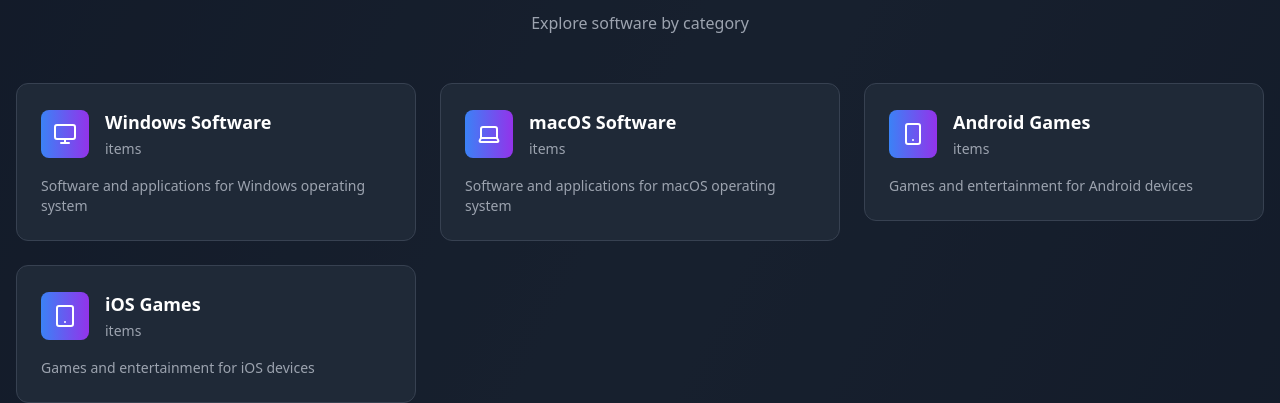
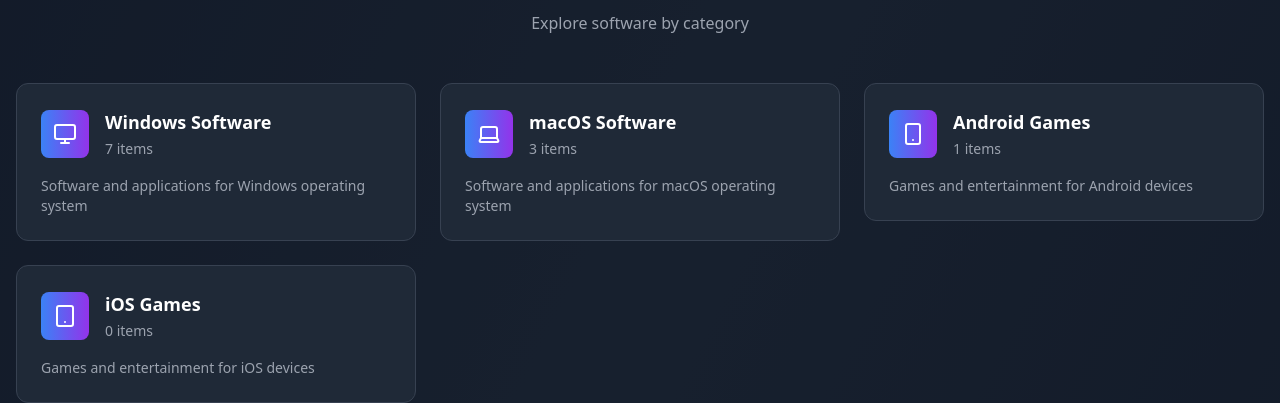
Before and after one commit to rbibihas/soft, a React (Vite) app: page / in a window 1280 px wide. Shown: the part 1080-1483 px from the top of the page. Built offline with nearby package versions, Linux system fonts and the light colour scheme.

Commit message:
Updated HomePage.tsx

```diff
--- a/src/pages/HomePage.tsx
+++ b/src/pages/HomePage.tsx
@@ -7,6 +7,20 @@ import { software, categories } from '../data/mockData';
 export const HomePage: React.FC = () => {
   const featuredSoftware = software.slice(0, 3);
   const recentSoftware = software.slice(3, 9);
+
+  const getCategoryCount = (categoryId: string) => {
+    const category = categories.find(c => c.id === categoryId);
+    if (category?.type === 'platform') {
+      // For platforms, count all software in subcategories
+      return software.filter(item => {
+        const itemCategory = categories.find(cat => cat.id === item.category);
+        return itemCategory?.parentId === categoryId;
+      }).length;
+    } else {
+      // For subcategories, count direct software items
+      return software.filter(item => item.category === categoryId).length;
+    }
+  };
 
   return (
     <div className="min-h-screen bg-gradient-to-br from-gray-900 via-gray-800 to-gray-900">
@@ -49,7 +63,7 @@ export const HomePage: React.FC = () => {
 
           <div className="grid grid-cols-1 md:grid-cols-2 lg:grid-cols-3 gap-6">
             {categories.filter(cat => cat.type === 'platform').map((category) => (
-              <CategoryCard key={category.id} category={category} />
+              <CategoryCard key={category.id} category={category} count={getCategoryCount(category.id)} />
             ))}
           </div>
         </div>
--- a/src/pages/admin/CategoryManagement.tsx
+++ b/src/pages/admin/CategoryManagement.tsx
@@ -97,7 +97,7 @@ export const CategoryManagement: React.FC = () => {
                 <h2 className="text-2xl font-bold text-white mb-4">Platforms</h2>
                 <div className="grid grid-cols-1 md:grid-cols-2 lg:grid-cols-4 gap-6">
                   {categories.filter(cat => cat.type === 'platform').map((category) => (
-                    <CategoryCard key={category.id} category={category} />
+                    <CategoryCard key={category.id} category={category} count={getCategoryCount(category.id)} />
                   ))}
                 </div>
               </div>
@@ -112,7 +112,7 @@ export const CategoryManagement: React.FC = () => {
                     <h2 className="text-xl font-bold text-white mb-4">{platform.name} - Subcategories</h2>
                     <div className="grid grid-cols-1 md:grid-cols-2 lg:grid-cols-3 gap-6">
                       {subcategories.map((category) => (
-                        <CategoryCard key={category.id} category={category} />
+                        <CategoryCard key={category.id} category={category} count={getCategoryCount(category.id)} />
                       ))}
                     </div>
                   </div>
@@ -124,7 +124,7 @@ export const CategoryManagement: React.FC = () => {
           {viewMode === 'platforms' && (
             <div className="grid grid-cols-1 md:grid-cols-2 lg:grid-cols-4 gap-6">
               {categories.filter(cat => cat.type === 'platform').map((category) => (
-                <CategoryCard key={category.id} category={category} />
+                <CategoryCard key={category.id} category={category} count={getCategoryCount(category.id)} />
               ))}
             </div>
           )}
@@ -132,7 +132,7 @@ export const CategoryManagement: React.FC = () => {
           {viewMode === 'subcategories' && (
             <div className="grid grid-cols-1 md:grid-cols-2 lg:grid-cols-3 gap-6">
               {categories.filter(cat => cat.type === 'subcategory').map((category) => (
-                <CategoryCard key={category.id} category={category} />
+                <CategoryCard key={category.id} category={category} count={getCategoryCount(category.id)} />
               ))}
             </div>
           )}
```
